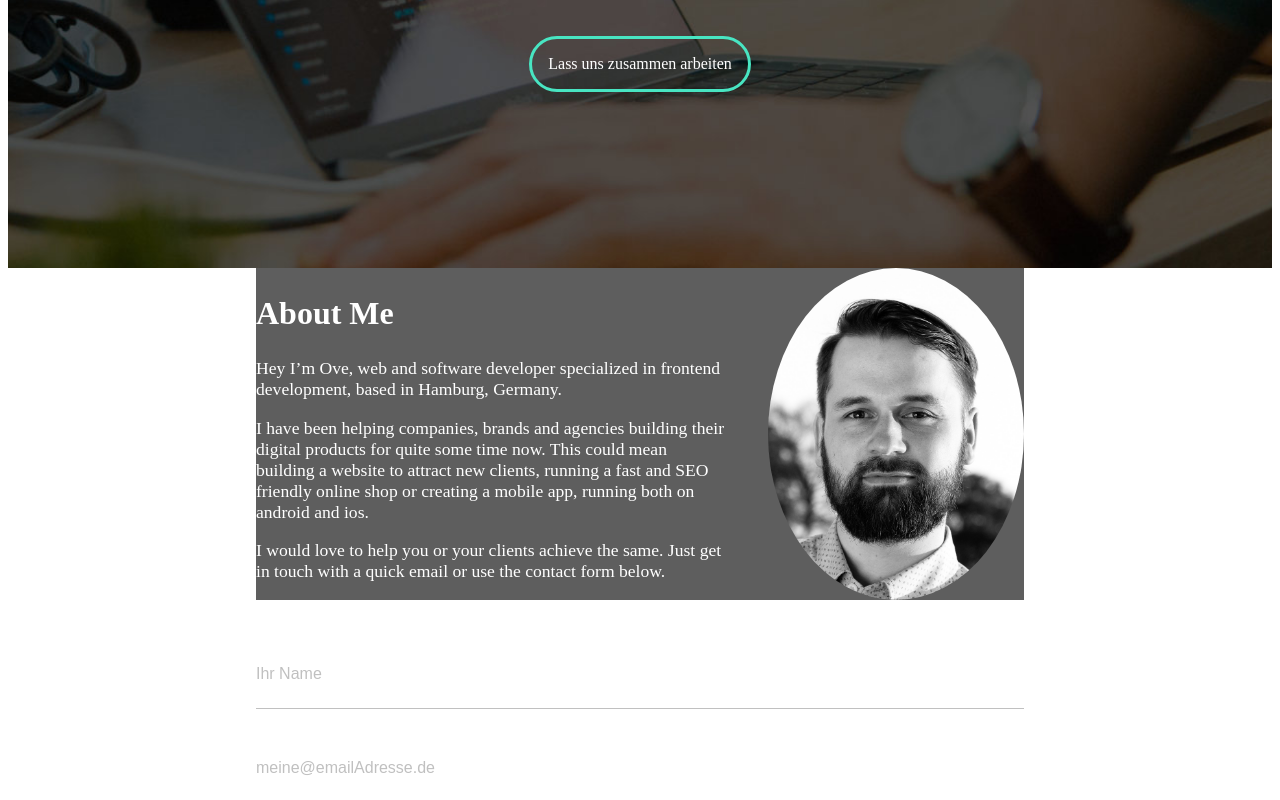
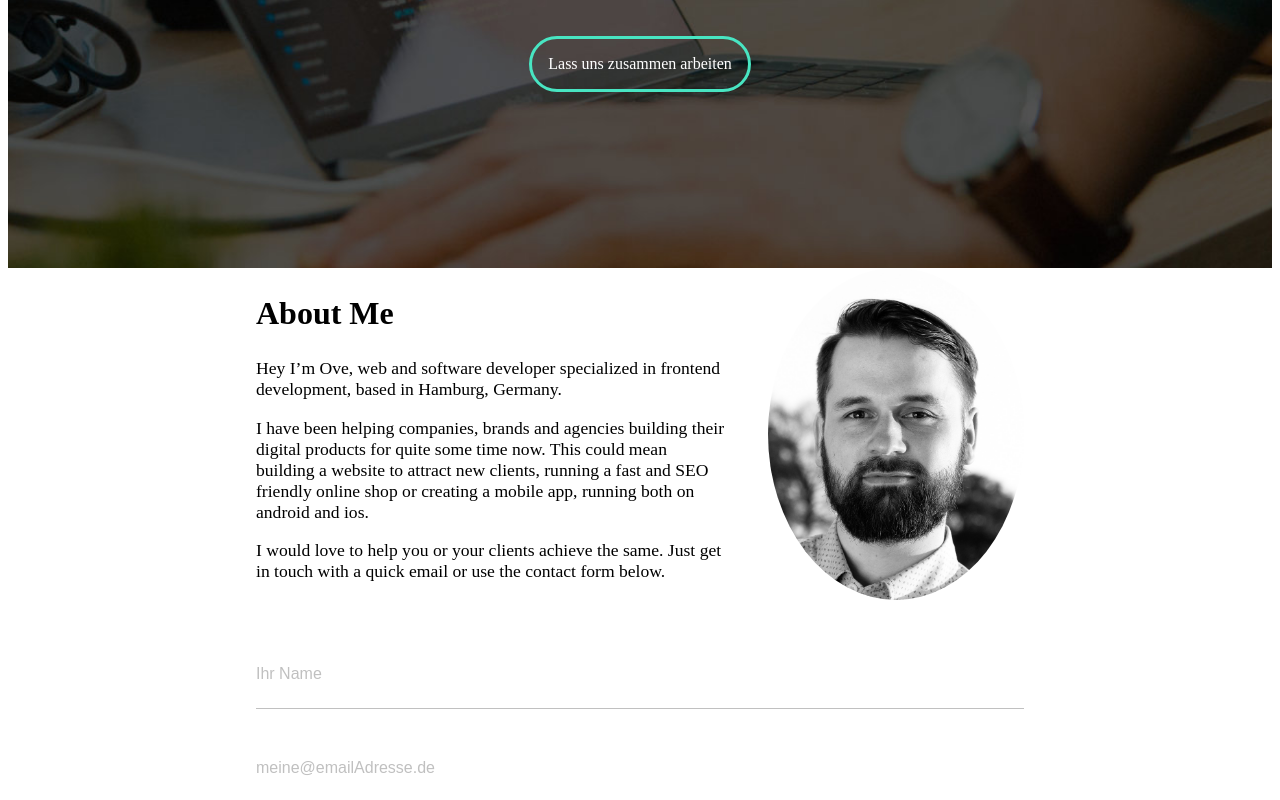
Before and after one commit to tarpier/ovedoll.de, a Gatsby site: page / in a window 1280 px wide. Shown: the part 544-1344 px from the top of the page. Built offline with nearby package versions, Linux system fonts and the light colour scheme; Gatsby itself is replaced by a stand-in of ours.

Commit message:
fixes profile image

```diff
--- a/gatsby-config.js
+++ b/gatsby-config.js
@@ -12,7 +12,7 @@ module.exports = {
     {
       resolve: 'gatsby-source-filesystem',
       options: {
-        name: 'img',
+        name: 'images',
         path: `${__dirname}/src/images`,
       },
     },
--- a/src/components/AboutMe/index.js
+++ b/src/components/AboutMe/index.js
@@ -4,7 +4,7 @@ import styled from 'styled-components';
 import Img from 'gatsby-image';
 
 import GridContainer from '../GridContainer';
-import { breakpoints, styles } from '../utils';
+import { breakpoints } from '../utils';
 
 type Props = {
   data: {
@@ -16,8 +16,6 @@ const AboutContainer = styled.div`
   font-size: 1.1rem;
   display: flex;
   flex-direction: row;
-  background-color: ${styles.colors.backgroundDark}
-  color: ${styles.colors.white}
 
   @media screen and (${breakpoints.medium}) {
     width: 75%;
--- a/src/pages/index.js
+++ b/src/pages/index.js
@@ -27,8 +27,8 @@ export default IndexPage;
 
 export const pageQuery = graphql`
   query IndexData {
-    profileImage: imageSharp(id: { regex: "/ovedoll/" }) {
-      sizes(maxWidth: 1024) {
+    profileImage: imageSharp(id: { regex: "/ovedoll.jpg/" }) {
+      sizes(maxWidth: 256) {
         ...GatsbyImageSharpSizes
       }
     }
```
Also changed, not shown: 1 other file.
